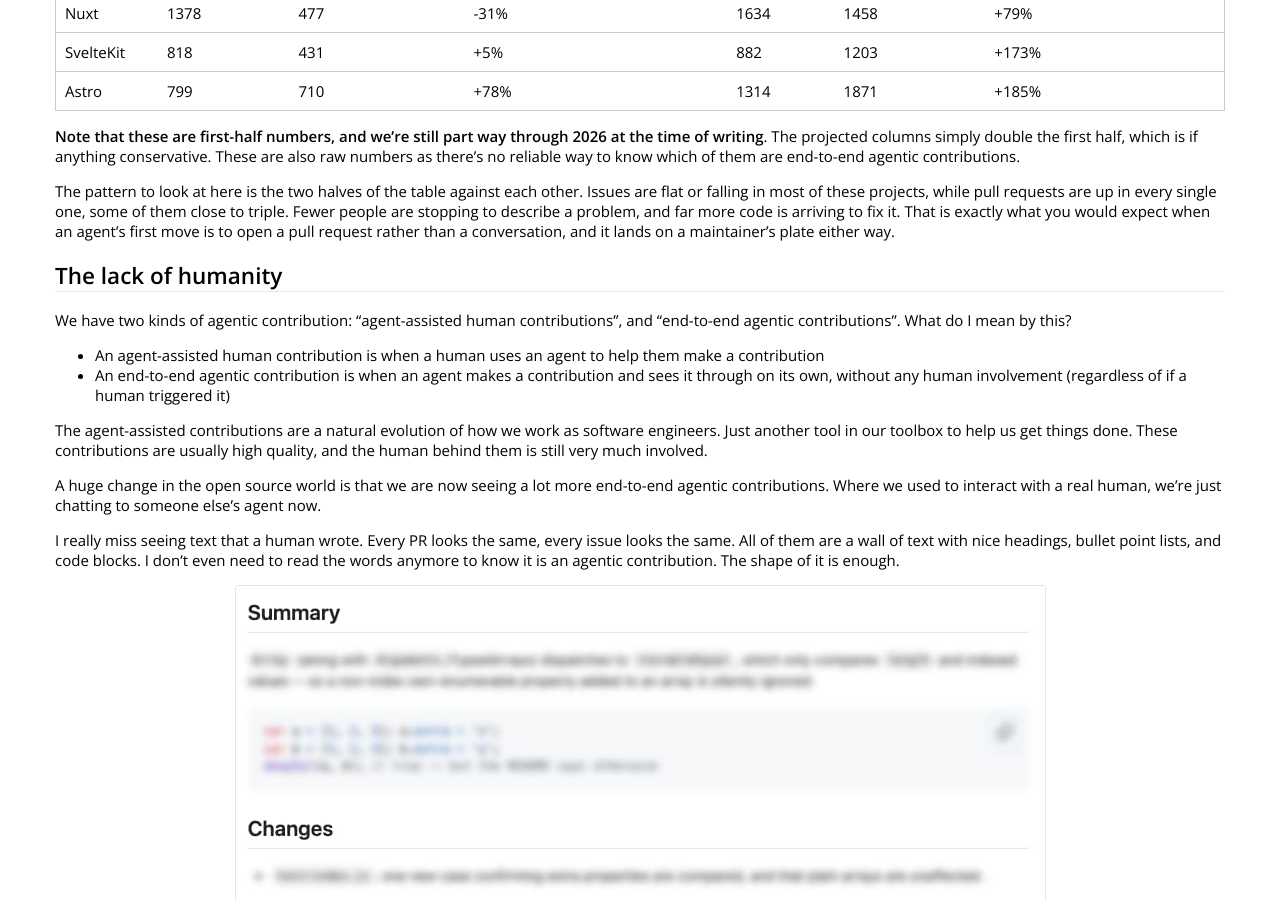
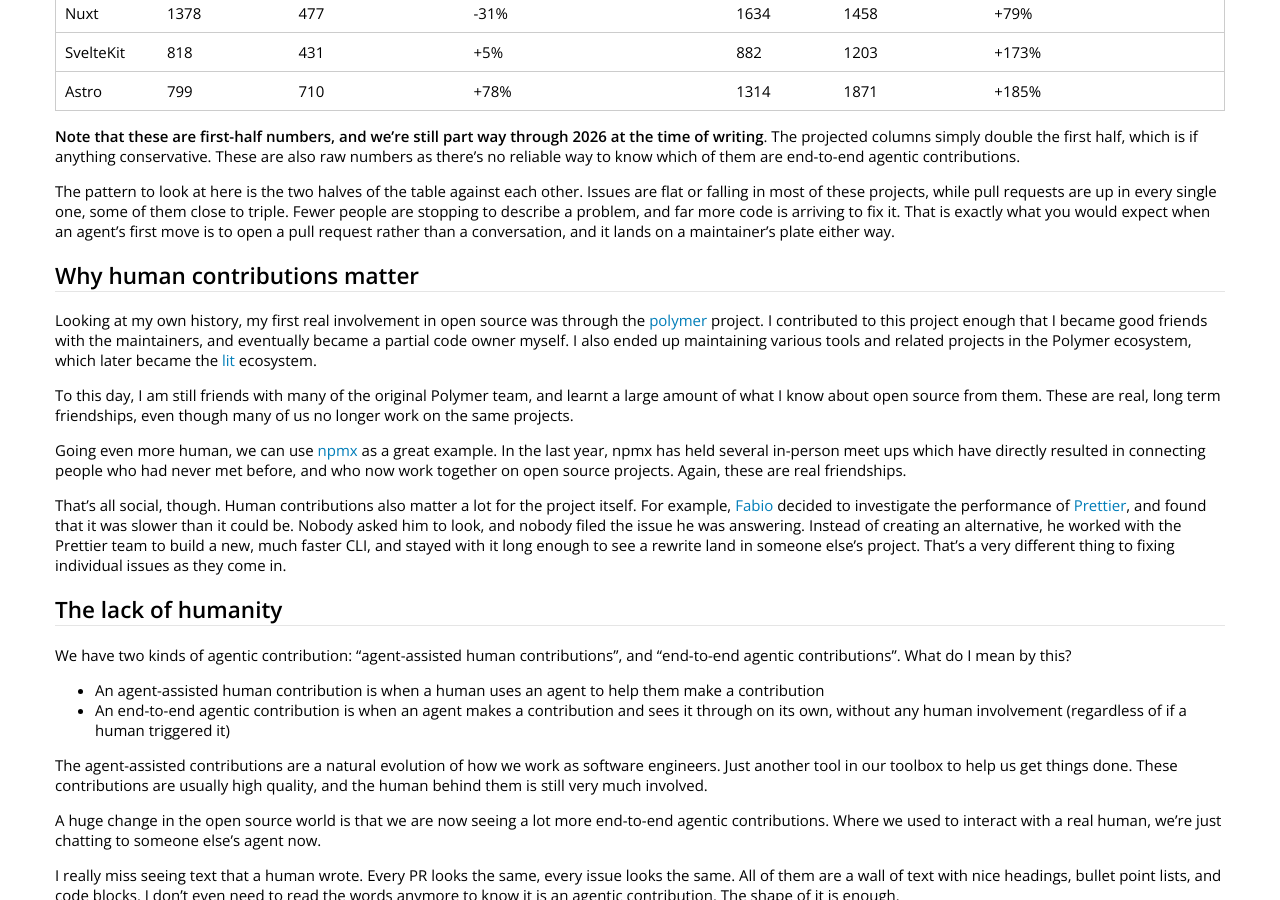
Before and after one commit to 43081j/43081j.github.io, a Jekyll site: the page built from _posts/2026-08-16-humanity-in-open-source.md, in a window 1280 px wide and 900 px high, scrolled down 1841 px. Built offline with Jekyll 4.4.1, drawn with Linux system fonts in a browser that asks for light colours; nearby versions of some CDN libraries; comment, search, counter and statistics services are not loaded.

Commit message:
docs: add the _paolo section_

```diff
--- a/_posts/2026-08-16-humanity-in-open-source.md
+++ b/_posts/2026-08-16-humanity-in-open-source.md
@@ -83,6 +83,16 @@
 **Note that these are first-half numbers, and we're still part way through 2026 at the time of writing**. The projected columns simply double the first half, which is if anything conservative. These are also raw numbers as there's no reliable way to know which of them are end-to-end agentic contributions.
 
 The pattern to look at here is the two halves of the table against each other. Issues are flat or falling in most of these projects, while pull requests are up in every single one, some of them close to triple. Fewer people are stopping to describe a problem, and far more code is arriving to fix it. That is exactly what you would expect when an agent's first move is to open a pull request rather than a conversation, and it lands on a maintainer's plate either way.
+
+## Why human contributions matter
+
+Looking at my own history, my first real involvement in open source was through the [polymer](https://github.com/Polymer/polymer) project. I contributed to this project enough that I became good friends with the maintainers, and eventually became a partial code owner myself. I also ended up maintaining various tools and related projects in the Polymer ecosystem, which later became the [lit](https://lit.dev/) ecosystem.
+
+To this day, I am still friends with many of the original Polymer team, and learnt a large amount of what I know about open source from them. These are real, long term friendships, even though many of us no longer work on the same projects.
+
+Going even more human, we can use [npmx](https://npmx.dev/) as a great example. In the last year, npmx has held several in-person meet ups which have directly resulted in connecting people who had never met before, and who now work together on open source projects. Again, these are real friendships.
+
+That's all social, though. Human contributions also matter a lot for the project itself. For example, [Fabio](https://github.com/fabiospampinato/) decided to investigate the performance of [Prettier](https://github.com/prettier/prettier/), and found that it was slower than it could be. Nobody asked him to look, and nobody filed the issue he was answering. Instead of creating an alternative, he worked with the Prettier team to build a new, much faster CLI, and stayed with it long enough to see a rewrite land in someone else's project. That's a very different thing to fixing individual issues as they come in.
 
 ## The lack of humanity
 
```
